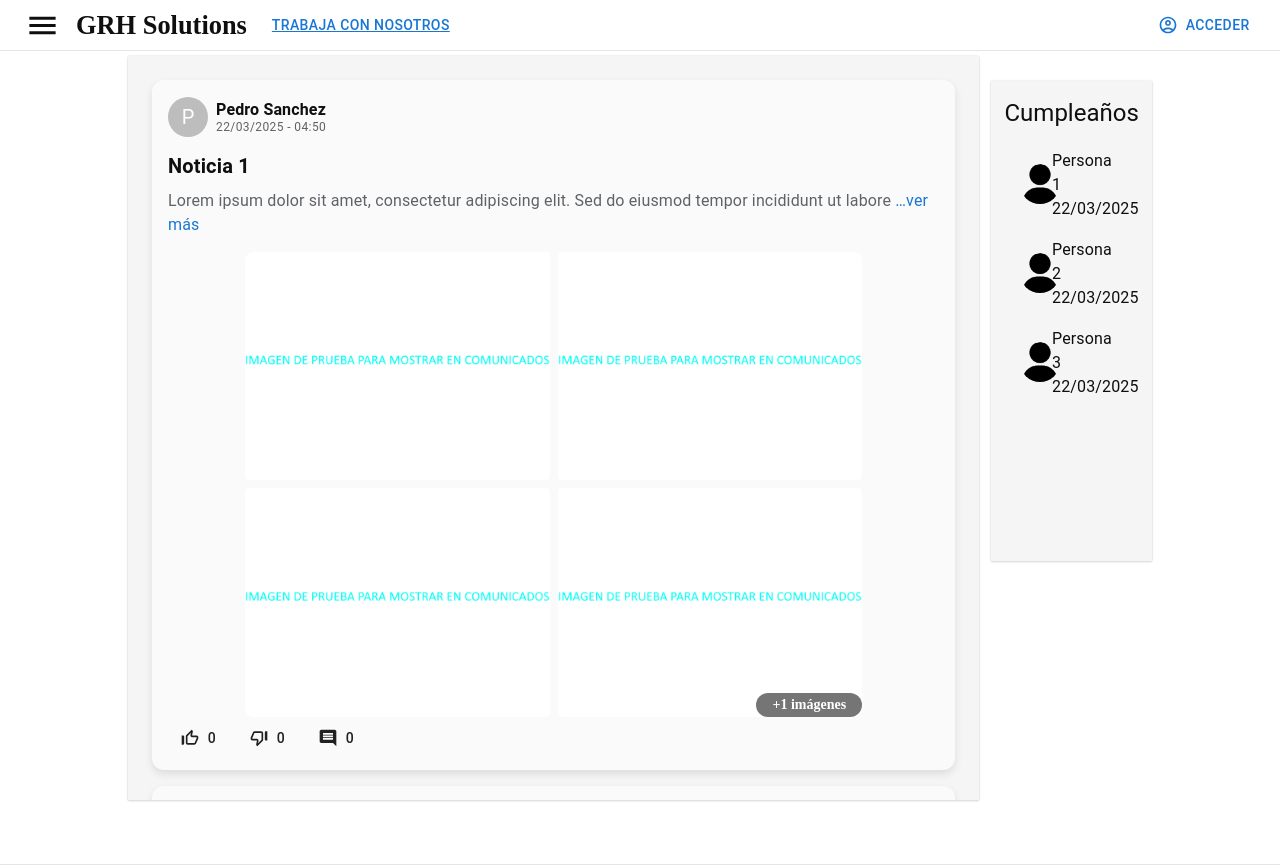
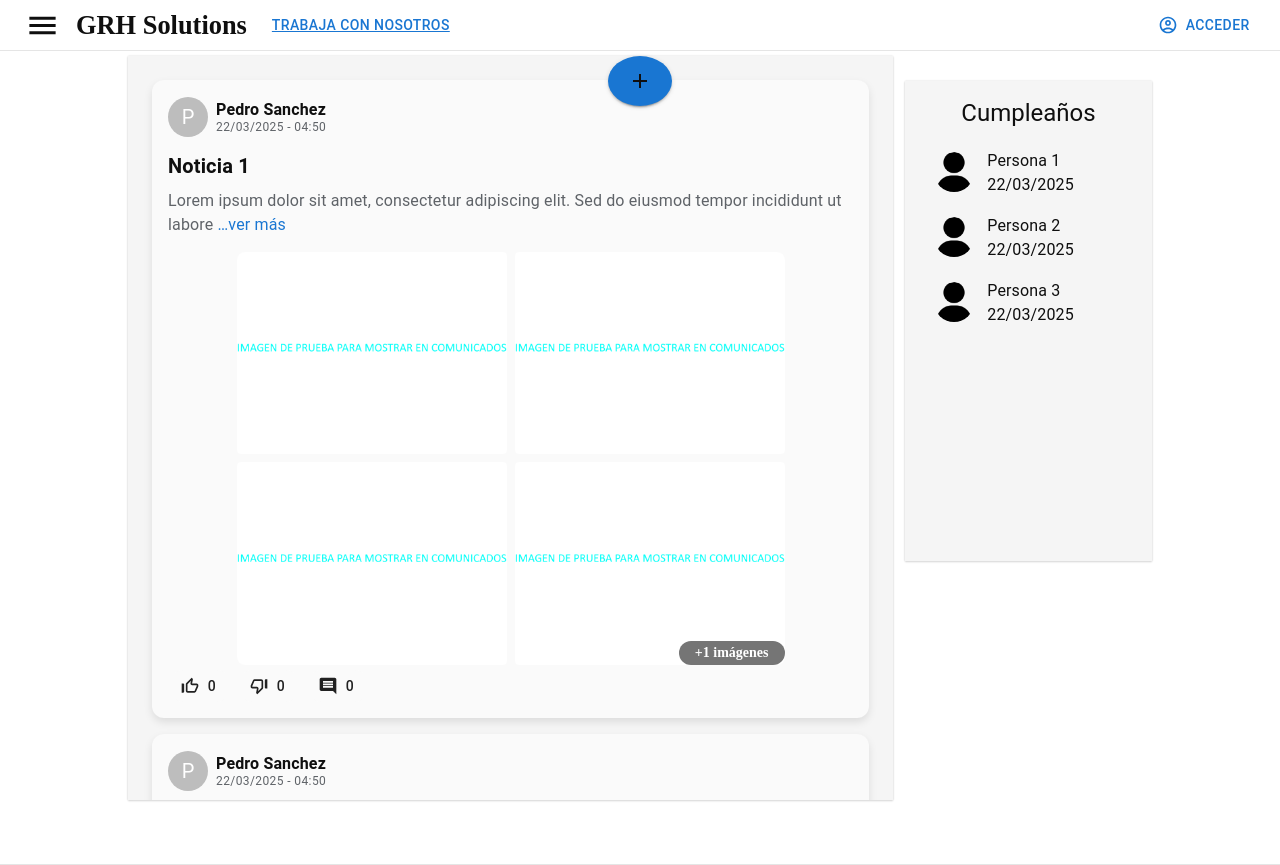
Before and after one commit to GRHsolutions/grh_solutions, a React (Vite) app in the folder Grh-Solutions/grh-solutions.client/: page /comunicados in a window 1280 px wide. Built offline with nearby package versions, Linux system fonts and the light colour scheme.

Commit message:
boton de agregar, componente de boton flotante dx

```diff
--- /dev/null
+++ b/Grh-Solutions/grh-solutions.client/src/generics/floatingButton/floatingButton.tsx
@@ -0,0 +1,83 @@
+import { Box, Button, Typography } from "@mui/material";
+import React, { useState } from "react";
+
+interface FloatingButtonProps {
+  onClick: () => void;
+  label?: string;
+  icon: React.ReactNode;
+  bgColor?: string;
+  borderColor?: string;
+  size?: number | string;
+  positions?: Positions;
+}
+
+interface Positions {
+  top?: string | number;
+  bottom?: string | number;
+  right?: string | number;
+  left?: string | number;
+  vertical?: "top" | "center" | "bottom";
+  horizontal?: "left" | "center" | "right";
+}
+
+export const FloatingButton = ({
+  onClick,
+  label,
+  icon,
+  size = "13px",
+  bgColor,
+  positions,
+  borderColor
+}: FloatingButtonProps) => {
+  const [isHovered, setIsHovered] = useState(false);
+
+  return (
+    <Box
+      sx={{
+        position: "absolute",
+        top: positions?.top,
+        left: positions?.left,
+        bottom: positions?.bottom,
+        right: positions?.right,
+        display: "flex",
+        flexDirection: "column",
+        alignItems: positions?.horizontal || "center", // Ajustar posición horizontal
+        justifyContent: positions?.vertical || "center", // Ajustar posición vertical
+      }}
+    >
+      <Button
+        variant="contained"
+        onClick={onClick}
+        sx={{
+          position: "relative",
+          borderRadius: "50%",
+          padding: size,
+          backgroundColor: bgColor,
+          border: borderColor,
+          transition: "transform 0.3s, box-shadow 0.3s, border-radius 0.5s", // Efectos de hover
+          "&:hover": {
+            transform: "scale(1.1)",
+            borderRadius:  "15px",
+          },
+        }}
+        onMouseEnter={() => setIsHovered(true)}
+        onMouseLeave={() => setIsHovered(false)}
+      >
+        {icon}
+
+        {/* Aquí está la animación de la etiqueta */}
+        {isHovered && label && (
+          <Typography
+            sx={{
+              opacity: isHovered ? 1 : 0, // Control de opacidad
+              fontSize: "0.875rem", // Tamaño de fuente ajustado
+              transformOrigin: "center", // Centro de escala
+            }}
+          >
+            {label}
+          </Typography>
+        )}
+      </Button>
+    </Box>
+  );
+};
--- a/Grh-Solutions/grh-solutions.client/src/generics/navBar/navBar.tsx
+++ b/Grh-Solutions/grh-solutions.client/src/generics/navBar/navBar.tsx
@@ -11,9 +11,10 @@ import { useParametros } from "../../contexts/useParamether.provider";
 import { NavBarStyles } from "./navBar.styles";
 import { SideBar2 } from "../sidebar/sideBar";
 //import { SideBar } from "../sidebar/sideBar";
-import { useNavigate } from "react-router-dom"
+import { useLocation, useNavigate } from "react-router-dom"
 import { RendererModl } from "../../components/login/RendererModl"
 import { useAuth } from "../../hooks/auth";
+import GrhButton from "../grh-generics/button";
 
 export const NavBar: React.FC = () => {
   const { parametros, toggleTheme } = useParametros();
--- a/Grh-Solutions/grh-solutions.client/src/pages/TryColorsAndGenerics/TryColorsAndGenerics.tsx
+++ b/Grh-Solutions/grh-solutions.client/src/pages/TryColorsAndGenerics/TryColorsAndGenerics.tsx
@@ -339,6 +339,7 @@ const TryColorsAndGenerics = () => {
               id: item.id,
               nombre: item.name
             }))}
+            maxSelections={3}
             value={mult}
             setFieldValue={setFieldValue}
           />
--- a/Grh-Solutions/grh-solutions.client/src/pages/comunicados/Comunicados.tsx
+++ b/Grh-Solutions/grh-solutions.client/src/pages/comunicados/Comunicados.tsx
@@ -1,11 +1,13 @@
 import React from "react";
 import { NewsProvider } from "../../contexts/news.provider";
-import { Box } from "@mui/material";
+import { Box, useTheme } from "@mui/material";
 import Screen from "./components/list/screen";
+import { FloatingButton } from "../../generics/floatingButton/floatingButton";
+import AddIcon from '@mui/icons-material/Add';
 
 interface ComunicadosProps {}
 const Comunicados: React.FC = ({}: ComunicadosProps) => {
-
+  const theme = useTheme();
   return (
     <NewsProvider>
       <Box
@@ -19,6 +21,18 @@ const Comunicados: React.FC = ({}: ComunicadosProps) => {
         }}
       >
         <Screen/>
+        <FloatingButton
+          icon={<AddIcon />}
+          onClick={()=> {
+            console.log("CLikced")
+          }}
+          label="Crear correo"
+          bgColor={theme.palette.secondary.main}
+          positions={{
+            horizontal: "left"
+          }}
+          borderColor={theme.palette.secondary.hover}
+        />
       </Box>
     </NewsProvider>
   );
--- a/Grh-Solutions/grh-solutions.client/src/pages/comunicados/components/list/screen.tsx
+++ b/Grh-Solutions/grh-solutions.client/src/pages/comunicados/components/list/screen.tsx
@@ -4,10 +4,22 @@ import { useParametros } from "../../../../contexts/useParamether.provider";
 import RenderNews from "./renderNews";
 import RenderBirths from "./renderBirths";
 import { ViewMail } from "../view/viewMail";
+import { UseQueryParams } from "../../../../hooks/queryParams";
+import { useNews } from "../../../../hooks/news";
+
 const Screen: React.FC = () => {
   const { parametros } = useParametros();
   const theme = useTheme();
   const { usePhoneScreen } = parametros;
+  const { queryParams } = UseQueryParams();
+  const {} = useNews();
+
+  React.useEffect(()=>{
+    const id = parseInt(queryParams["id"]) || undefined;
+    const type = queryParams["type"];
+    const action = queryParams["action"];
+    console.log(id, type, action);
+  }, [queryParams])
 
   return (
     <Grid2
@@ -20,7 +32,7 @@ const Screen: React.FC = () => {
       <Grid2
         size={{
           xs: 12,
-          sm: 10
+          sm: 9
         }}
         sx={{
           boxShadow: `${theme.palette.primary.boxShadow}`,
@@ -51,7 +63,7 @@ const Screen: React.FC = () => {
       {!usePhoneScreen && (
         <Grid2
           size={{
-            sm: 2
+            sm: 3
           }}
           sx={{
             boxShadow: `${theme.palette.primary.boxShadow}`,
--- a/Grh-Solutions/grh-solutions.client/src/pages/user/components/InfoUser.tsx
+++ b/Grh-Solutions/grh-solutions.client/src/pages/user/components/InfoUser.tsx
@@ -1,12 +1,13 @@
-import { Avatar, Box, Typography, Menu, MenuItem, ListItemIcon } from "@mui/material";
-import TuneIcon from "@mui/icons-material/Tune";
+import { Avatar, Box, Typography, Menu, MenuItem, ListItemIcon, IconButton } from "@mui/material";
+
 import React, { useState } from "react";
 import ModalEdit from "./ModalEdit";
-import ModalCertificate from "./modalCertificate";
 import ModalContratos from "./ModalContratos";
 import EditIcon from "@mui/icons-material/Edit";
 import DownloadIcon from "@mui/icons-material/Download";
 import AssignmentIcon from "@mui/icons-material/Assignment";
+import ModalCertificate from "./ModalCertificate";
+import TuneIcon from '@mui/icons-material/Tune';
 const userInfo = [
   {
     title: "Info personal", data: [
@@ -60,7 +61,9 @@ export default function InfoUser() {
         <Box sx={{ width: "68%", height: "100%", borderRight: "3px solid black", borderLeft: "3px solid black", padding: "25px" }}>
           <Box sx={{ textAlign: "center", marginBottom: 2, display: "flex", marginLeft: 12 }}>
             <Typography variant="h5" sx={{ marginTop: 1 }}>Información del Usuario</Typography>
-            <TuneIcon sx={{ marginLeft: 2, fontSize: 40, cursor: "pointer" }} onClick={handleClick} />
+            <IconButton onClick={handleClick} sx={{ marginLeft: 2}}>
+              <TuneIcon sx={{ fontSize: 40, cursor: "pointer" }} />
+            </IconButton>
           </Box>
 
           <Menu
```
